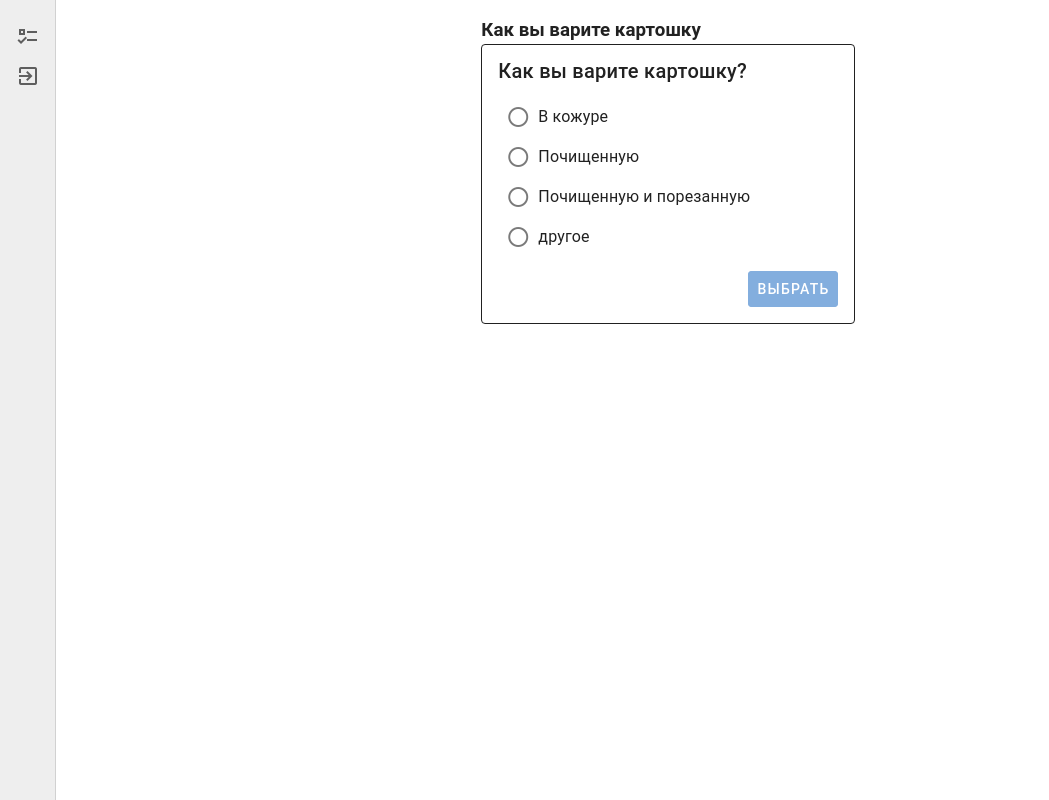
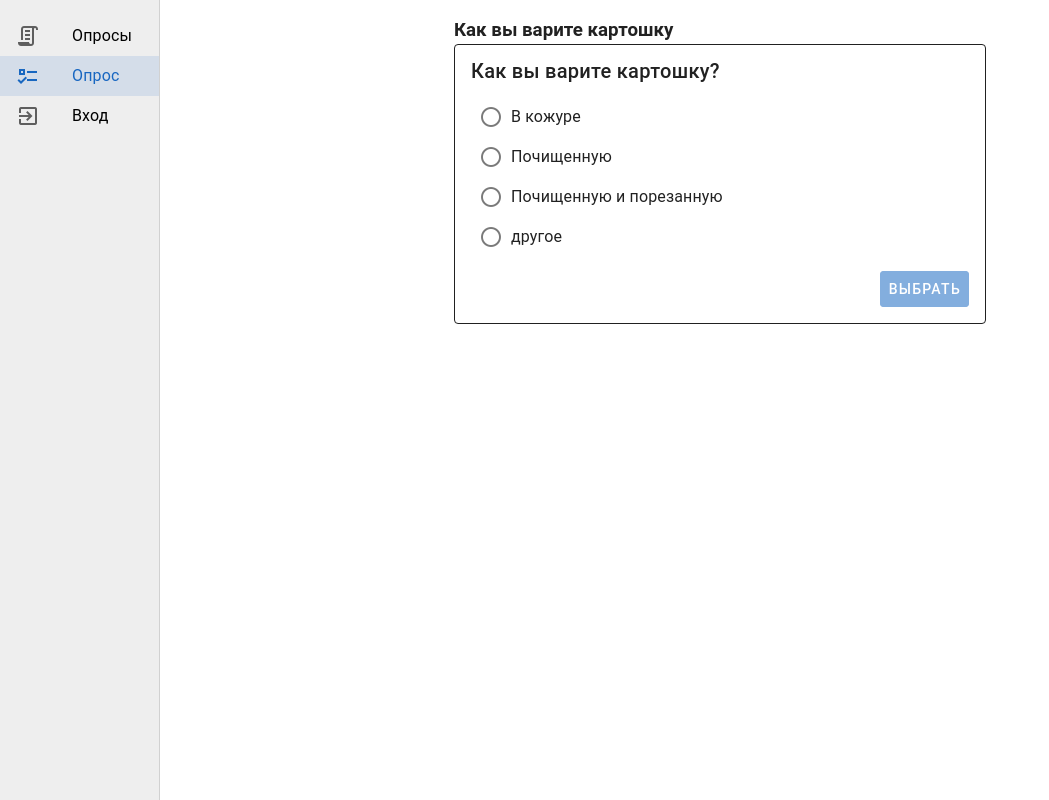
Before and after one commit to Mikhail-Ilnitsky/Polls.Mono3L, a Vue app in the folder Ilnitsky.Polls/front_app/: page /poll/1111 in a window 1280 px wide. Shown: the whole page, without its empty margins (0-1049 px from the left). Built offline with nearby package versions, Linux system fonts and the light colour scheme; a small style sheet from the web is missing.

Commit message:
[front] Fixed styles

```diff
--- a/Ilnitsky.Polls/front_app/src/App.vue
+++ b/Ilnitsky.Polls/front_app/src/App.vue
@@ -3,8 +3,9 @@
     <v-navigation-drawer
       class="pt-4"
       color="grey-lighten-3"
-      model-value
-      rail
+      width="160"
+      permanent
+      :rail="isSmall"
     >
       <v-list-item
         color="primary"
@@ -13,10 +14,24 @@
         :to="{ name: 'LastPollsPage' }"
       >
         <template #prepend>
+          <v-icon>mdi-script-text-outline</v-icon>
+        </template>
+
+        <v-list-item-title>Опросы</v-list-item-title>
+      </v-list-item>
+
+      <v-list-item
+        v-if="isPollPage"
+        color="primary"
+        active
+        exact
+        link
+      >
+        <template #prepend>
           <v-icon>mdi-format-list-checks</v-icon>
         </template>
 
-        <v-list-item-title>Опросы</v-list-item-title>
+        <v-list-item-title>Опрос</v-list-item-title>
       </v-list-item>
 
       <template v-if="!isAuthorized">
@@ -44,7 +59,7 @@
             <v-icon>mdi-account-box-outline</v-icon>
           </template>
 
-          <v-list-item-title>Личный кабинет</v-list-item-title>
+          <v-list-item-title>Кабинет</v-list-item-title>
         </v-list-item>
       </template>
 
@@ -69,6 +84,30 @@
     computed: {
       ...mapGetters(['isAuthorized']),
       ...mapState(['userName']),
+
+      gridName() {
+        return this.$vuetify.display.name;
+      },
+
+      isXS() {
+        return this.gridName === 'xs';
+      },
+
+      isSM() {
+        return this.gridName === 'sm';
+      },
+
+      isSmall() {
+        return this.isXS || this.isSM;
+      },
+
+      pageName() {
+        return this.$route.name;
+      },
+
+      isPollPage() {
+        return this.pageName === 'PollPage';
+      },
     },
   };
 </script>
--- a/Ilnitsky.Polls/front_app/src/components/CommonGrid.vue
+++ b/Ilnitsky.Polls/front_app/src/components/CommonGrid.vue
@@ -3,7 +3,7 @@
     <v-container>
       <v-row>
         <v-spacer />
-        <v-col cols="12" sm="8" md="4" xl="2">
+        <v-col cols="12" sm="8" md="6" xl="4">
           <slot />
         </v-col>
         <v-spacer />
```
